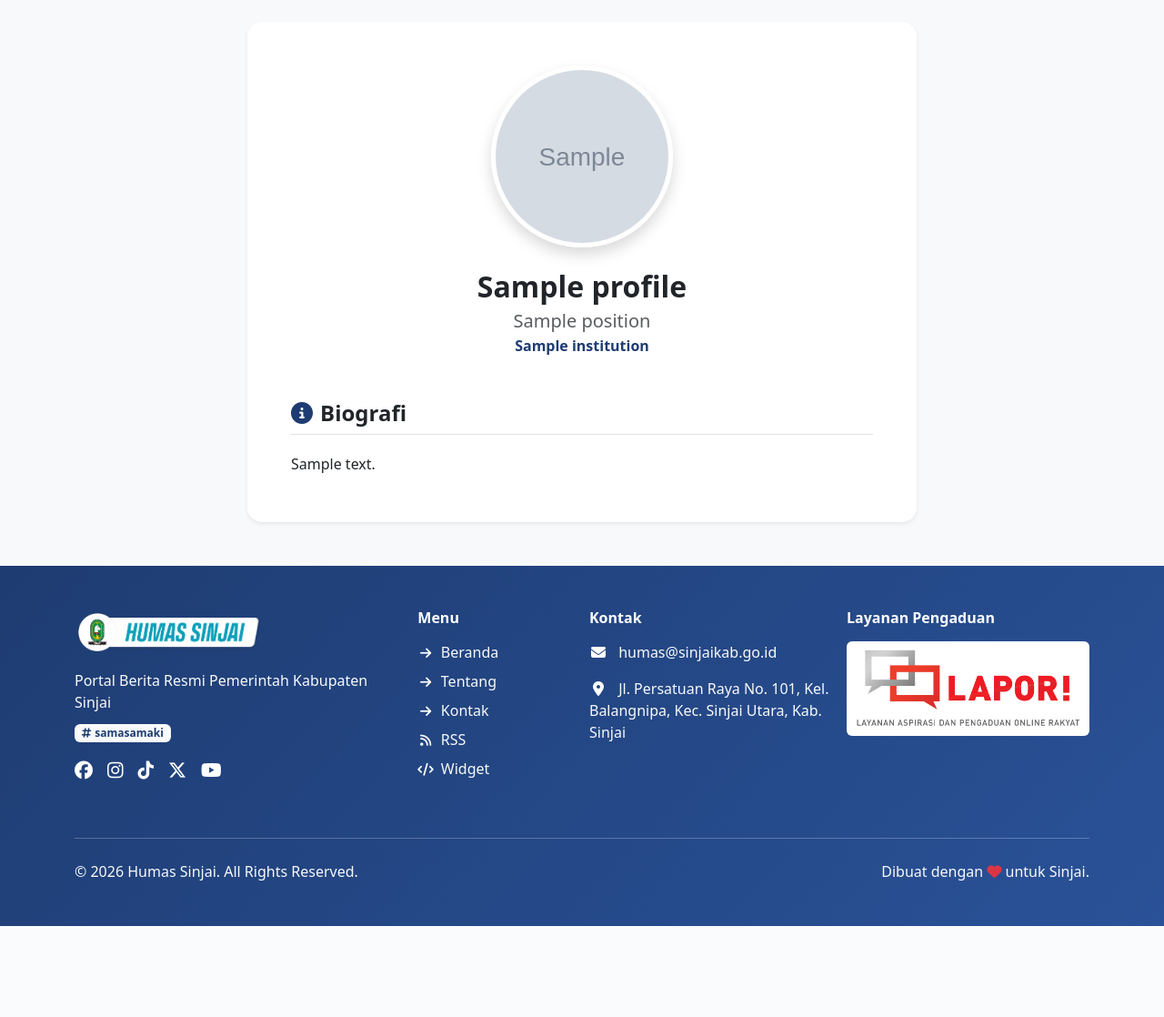
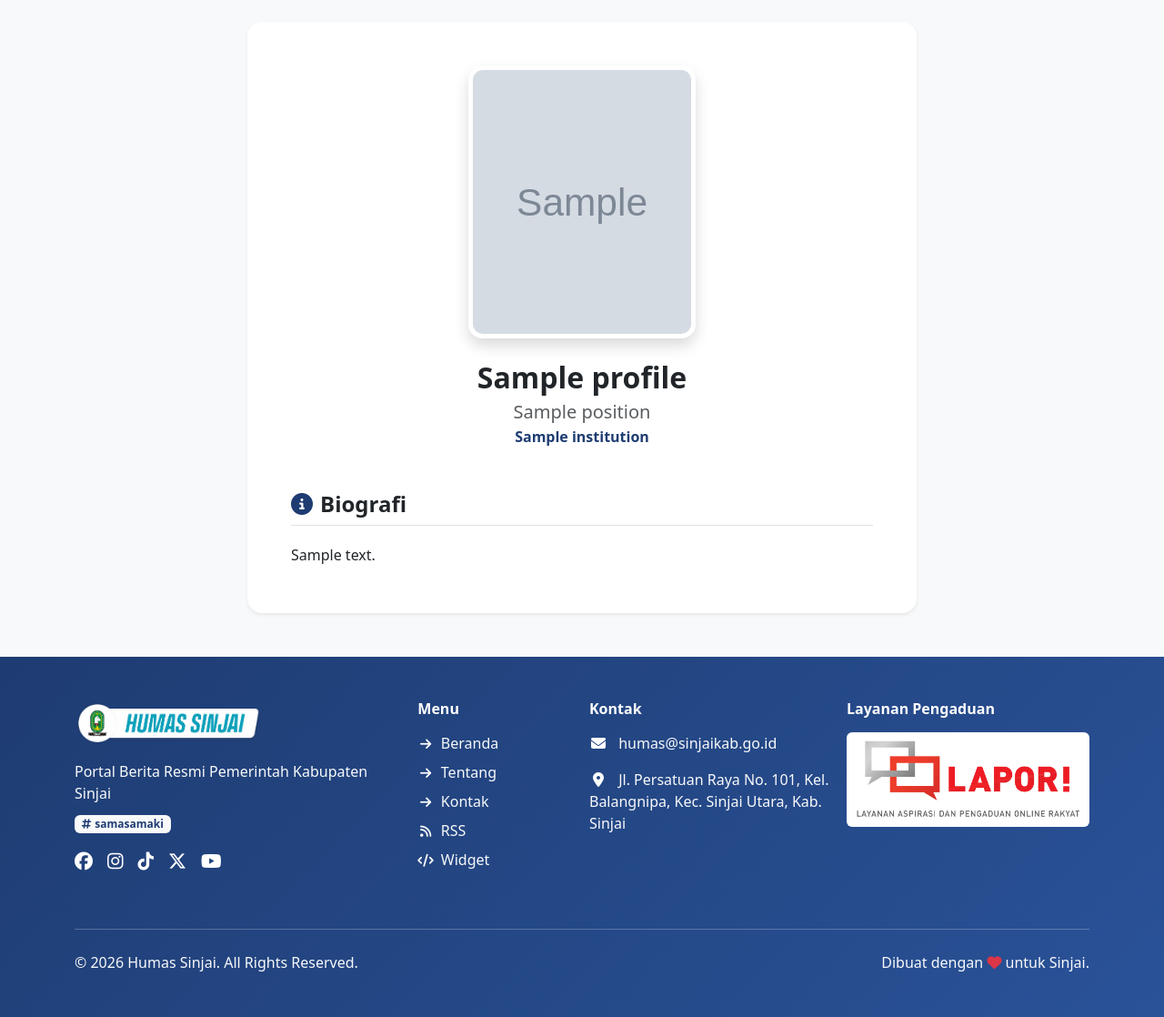
Before and after one commit to kalamangna/humas-sinjai, a CodeIgniter 4 app: the page made by app/Views/profile_detail.php in a window 1280 px wide. Shown: the part 144-1262 px from the top of the page at 91% size. Before the commit the page ends 1162 px from the top, so only its background shows below. Run offline with PHP 8.4 and a stand-in for CodeIgniter, Linux system fonts and the light colour scheme; the template is opened without the code that fills it: most values are stand-ins (such as "Sample title", 1, 10 or a date in 2020); grey boxes marked "Sample" are stand-in pictures; data that the repository does not hold is empty; some libraries are stand-ins or nearby versions.

Commit message:
style: change profile photo from circle to rounded square

```diff
--- a/app/Views/Admin/Profiles/index.php
+++ b/app/Views/Admin/Profiles/index.php
@@ -30,9 +30,9 @@
                             <tr>
                                 <td class="ps-4">
                                     <?php if (!empty($profile['image'])) : ?>
-                                        <img src="<?= esc($profile['image']) ?>" alt="<?= esc($profile['name']) ?>" class="rounded-circle" style="width: 50px; height: 50px; object-fit: cover;">
+                                        <img src="<?= esc($profile['image']) ?>" alt="<?= esc($profile['name']) ?>" class="rounded-3" style="width: 50px; height: 50px; object-fit: cover;">
                                     <?php else : ?>
-                                        <div class="bg-secondary rounded-circle d-flex align-items-center justify-content-center" style="width: 50px; height: 50px;">
+                                        <div class="bg-secondary rounded-3 d-flex align-items-center justify-content-center" style="width: 50px; height: 50px;">
                                             <i class="fas fa-user text-white"></i>
                                         </div>
                                     <?php endif; ?>
--- a/app/Views/profile_detail.php
+++ b/app/Views/profile_detail.php
@@ -19,9 +19,9 @@
                     <div class="card-body p-4 p-lg-5">
                         <div class="text-center mb-5">
                             <?php if (!empty($profile['image'])) : ?>
-                                <img src="<?= esc($profile['image']) ?>" alt="<?= esc($profile['name']) ?>" class="img-fluid rounded-circle shadow mb-4" style="width: 200px; height: 200px; object-fit: cover; border: 5px solid #fff;">
+                                <img src="<?= esc($profile['image']) ?>" alt="<?= esc($profile['name']) ?>" class="img-fluid rounded-4 shadow mb-4" style="width: 250px; height: 300px; object-fit: cover; border: 5px solid #fff;">
                             <?php else : ?>
-                                <div class="bg-light rounded-circle shadow mb-4 d-flex align-items-center justify-content-center mx-auto" style="width: 200px; height: 200px;">
+                                <div class="bg-light rounded-4 shadow mb-4 d-flex align-items-center justify-content-center mx-auto" style="width: 250px; height: 300px;">
                                     <i class="fas fa-user fa-5x text-secondary"></i>
                                 </div>
                             <?php endif; ?>
```
